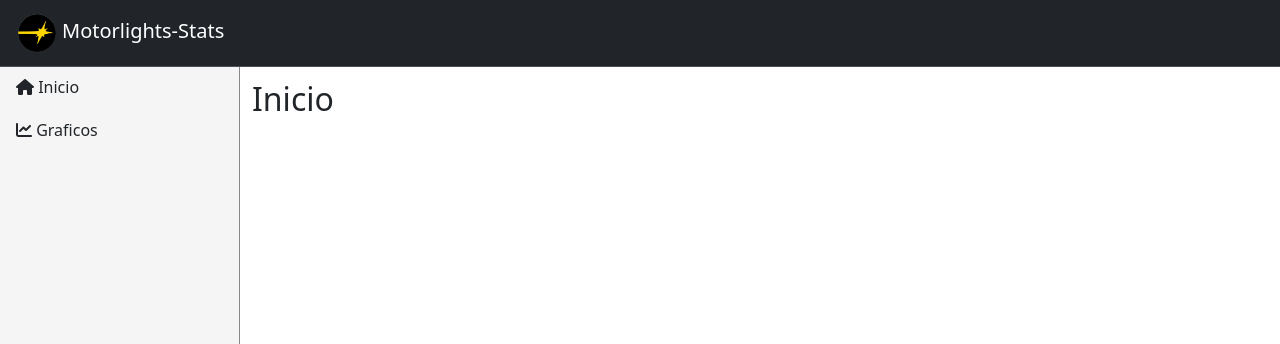
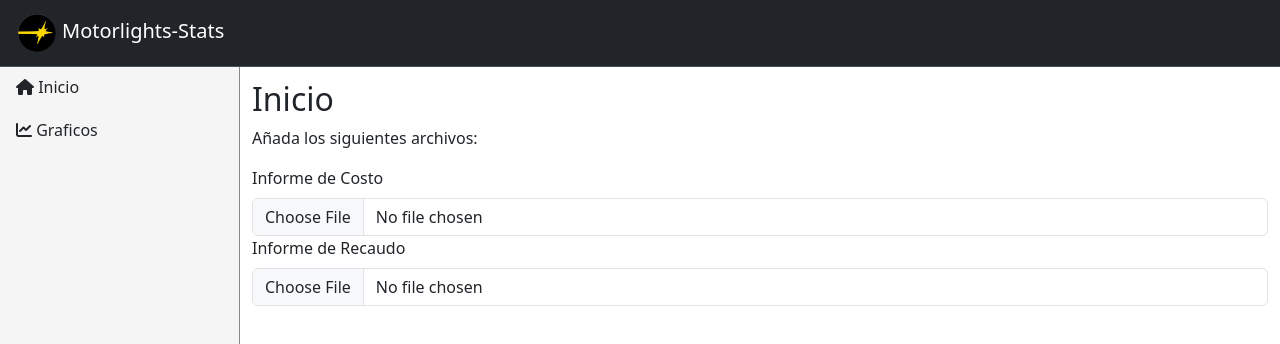
Before and after one commit to jtrocha4/motorlights-stats, a React (Vite) app: page / in a window 1280 px wide. Shown: the top 344 px of the page. Built offline with nearby package versions, Linux system fonts and the light colour scheme.

Commit message:
lectura de archivo excel (informe de costos). Componente inputFile

```diff
--- a/package.json
+++ b/package.json
@@ -10,7 +10,8 @@
   },
   "dependencies": {
     "react": "^18.2.0",
-    "react-dom": "^18.2.0"
+    "react-dom": "^18.2.0",
+    "xlsx": "^0.18.5"
   },
   "devDependencies": {
     "@types/react": "^18.2.15",
--- a/src/App.jsx
+++ b/src/App.jsx
@@ -1,8 +1,46 @@
 import './App.css'
+import * as XLSX from 'xlsx'
+import InputFile from './components/InputFile'
 import Navbar from './components/Navbar'
 import Sidebar from './components/Sidebar'
+import { useState } from 'react'
 
 function App () {
+  const [excelData, setExcelData] = useState([])
+
+  const handleFileRead = (event) => {
+    const file = event.target.files[0]
+    const reader = new FileReader()
+
+    reader.onload = (e) => {
+      const fileContent = e.target.result
+      const workbook = XLSX.read(new Uint8Array(fileContent), { type: 'array' })
+      const sheetName = workbook.SheetNames[0]
+      const worksheet = workbook.Sheets[sheetName]
+      const jsonData = XLSX.utils.sheet_to_json(worksheet, { header: 1 })
+      setExcelData(jsonData)
+    }
+    reader.readAsArrayBuffer(file)
+  }
+
+  const formatData = (headers = [], rows = []) => {
+    return rows.map(row => {
+      const rowData = {}
+      headers.forEach((header, index) => {
+        if (header !== 'Ventas') {
+          rowData[header] = row[index]
+        }
+      })
+      return rowData
+    })
+  }
+
+  // Todo: tal vez guardar los datos formateados dentro de un hooks
+  const headers = excelData[3]
+  const rows = excelData.slice(4)
+  const formattedData = formatData(headers, rows)
+  console.log({ formattedData })
+
   return (
     <>
       <Navbar />
@@ -10,6 +48,11 @@ function App () {
       <div className='flex'>
         <div className='container'>
           <h2>Inicio</h2>
+          <p>Añada los siguientes archivos:</p>
+          <div className='inputFile-group'>
+            <InputFile label='Informe de Costo' handleChange={handleFileRead} />
+            <InputFile label='Informe de Recaudo' handleChange={handleFileRead} />
+          </div>
         </div>
       </div>
     </>
--- /dev/null
+++ b/src/components/InputFile.jsx
@@ -0,0 +1,12 @@
+import React from 'react'
+
+const InputFile = ({ label, handleChange }) => {
+  return (
+    <>
+      <label className='form-label' htmlFor=''>{label}</label>
+      <input className='form-control' type='file' name='' id='' accept='.xls , .xlsx' onChange={handleChange} />
+    </>
+  )
+}
+
+export default InputFile
```
Also changed, not shown: 1 other file (tests, documents, lock files or other folders).
